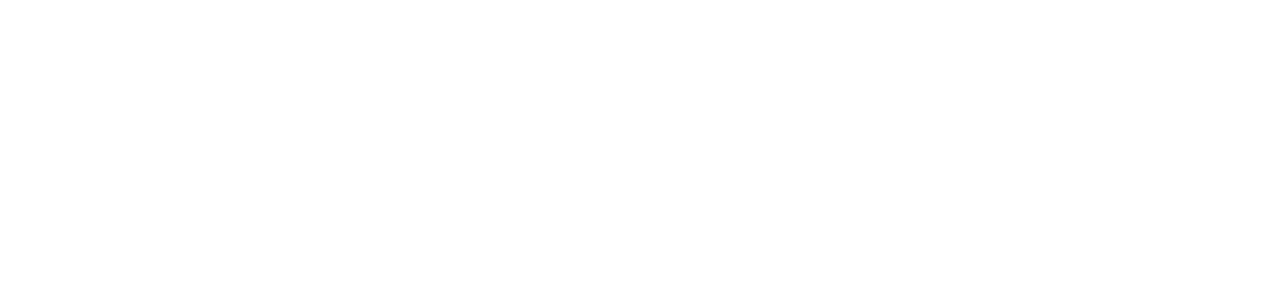
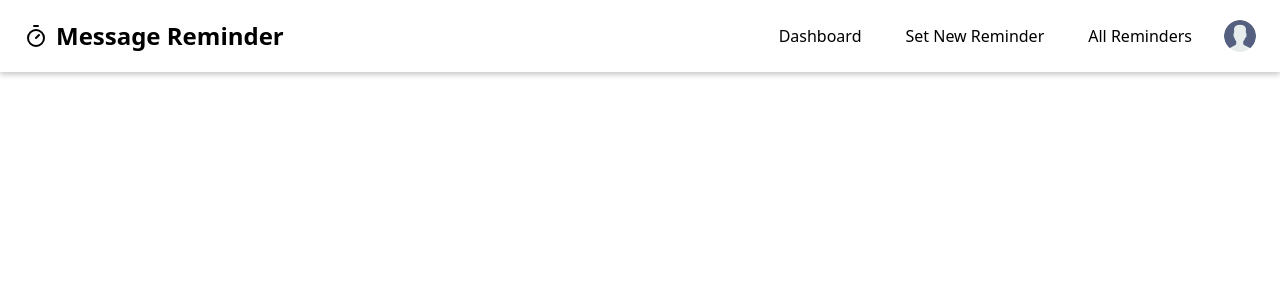
Before and after one commit to sandeep-rajputt/Message-Reminder, a React (Vite) app in the folder Frontend/: page /signup in a window 1280 px wide. Before the commit this address had no page. Shown: the top 300 px of the page. Built offline with nearby package versions, Linux system fonts and the light colour scheme.

Commit message:
Implement header component

```diff
--- a/Frontend/src/App.jsx
+++ b/Frontend/src/App.jsx
@@ -1,10 +1,12 @@
 import React from "react";
 import { Routes, Route } from "react-router-dom";
 import Home from "./pages/Home/Home";
+import Header from "./components/layout/Header";
 
 const App = () => {
   return (
     <div>
+      <Header />
       <Routes>
         <Route path="/" element={<Home />} />
       </Routes>
--- /dev/null
+++ b/Frontend/src/components/common/DarkBgButton.jsx
@@ -0,0 +1,30 @@
+import React from "react";
+import { Link } from "react-router-dom";
+
+const DarkBgButton = ({
+  type = "button",
+  handleClick = () => {
+    console.log("click");
+  },
+  children,
+  link = "",
+  className = "",
+}) => {
+  const styelCss = `py-2 px-4 size-bold rounded-md bg-dark font-medium inline-block text-center text-white hover:bg-dark-hover ${className}`;
+  console.log(link);
+  if (link === "") {
+    return (
+      <button type={type} className={`${styelCss}`} onClick={handleClick}>
+        {children}
+      </button>
+    );
+  } else {
+    return (
+      <Link className={`${styelCss}`} to={link}>
+        {children}
+      </Link>
+    );
+  }
+};
+
+export default DarkBgButton;
--- /dev/null
+++ b/Frontend/src/components/common/DarkBorderButton.jsx
@@ -0,0 +1,26 @@
+import React from "react";
+import { Link } from "react-router-dom";
+
+const DarkBorderButton = ({
+  handleClick = "",
+  children,
+  link = "",
+  className = "",
+}) => {
+  const styelCss = `py-2 px-4 size-bold rounded-md shadow-inner-border font-medium inline-block text-dark hover:bg-light-hover ${className}`;
+  if (link === "") {
+    return (
+      <button className={`${styelCss}`} onClick={handleClick}>
+        {children}
+      </button>
+    );
+  } else {
+    return (
+      <Link className={`${styelCss}`} to={link}>
+        {children}
+      </Link>
+    );
+  }
+};
+
+export default DarkBorderButton;
--- /dev/null
+++ b/Frontend/src/components/common/HoverBoxLink.jsx
@@ -0,0 +1,15 @@
+import React from "react";
+import { Link } from "react-router-dom";
+
+const HoverBoxLink = ({ link, text }) => {
+  return (
+    <Link
+      to={link}
+      className="py-2 px-4 size-normal hover:bg-light-hover text-center rounded-md inline-block"
+    >
+      {text}
+    </Link>
+  );
+};
+
+export default HoverBoxLink;
--- /dev/null
+++ b/Frontend/src/components/layout/Header.jsx
@@ -0,0 +1,55 @@
+import React from "react";
+import HoverBoxLink from "../common/HoverBoxLink";
+import DarkBgButton from "../common/DarkBgButton";
+import DarkBorderButton from "../common/DarkBorderButton";
+import LogoSvg from "../../assets/SVG Components/LogoSvg";
+
+const Header = () => {
+  const login = true;
+
+  return (
+    <header className="fixed w-full bg-white flex items-center justify-center shadow-header z-10">
+      <div className="flex justify-between px-6 py-4 max-w-device w-full">
+        <div className="flex gap-2 items-center justify-center">
+          <LogoSvg />
+          <h1 className="text-2xl font-semibold">Message Reminder</h1>
+        </div>
+        {login ? (
+          <div className="flex gap-3 items-center justify-center font-normal">
+            <ul className="flex gap-3 items-center justify-center mr-1">
+              <li>
+                <HoverBoxLink link="/dashboard" text="Dashboard" />
+              </li>
+              <li>
+                <HoverBoxLink link="/set-reminder" text="Set New Reminder" />
+              </li>
+              <li>
+                <HoverBoxLink link="/all-reminders" text="All Reminders" />
+              </li>
+            </ul>
+            <div className="flex items-center justify-center">
+              <button className="rounded-full overflow-hidden">
+                <img src="user.png" className="w-8 h-8" alt="user profile" />
+              </button>
+            </div>
+          </div>
+        ) : (
+          <div>
+            <nav>
+              <ul className="flex gap-3 items-center justify-center">
+                <li>
+                  <DarkBgButton link="/signup">Sign Up</DarkBgButton>
+                </li>
+                <li>
+                  <DarkBorderButton link="/login">Log In</DarkBorderButton>
+                </li>
+              </ul>
+            </nav>
+          </div>
+        )}
+      </div>
+    </header>
+  );
+};
+
+export default Header;
--- a/Frontend/tailwind.config.js
+++ b/Frontend/tailwind.config.js
@@ -2,7 +2,27 @@
 export default {
   content: ["./index.html", "./src/**/*.{js,ts,jsx,tsx}"],
   theme: {
-    extend: {},
+    extend: {
+      maxWidth: {
+        device: "1600px",
+      },
+      boxShadow: {
+        "inner-border": "inset 0 0 0 0.5px #11111177",
+        header: "0px 3px 5px 0px rgba(0, 0, 0, 0.2)",
+      },
+      colors: {
+        "light-hover": "#F4F4F5",
+        "dark-hover": "#122",
+        dark: {
+          DEFAULT: "#111",
+          grey: "#495057",
+        },
+        "light-dark": {
+          DEFAULT: "#333",
+          grey: "#343a40",
+        },
+      },
+    },
   },
   plugins: [],
 };
```
Also changed, not shown: Frontend/public/user.png (added).
